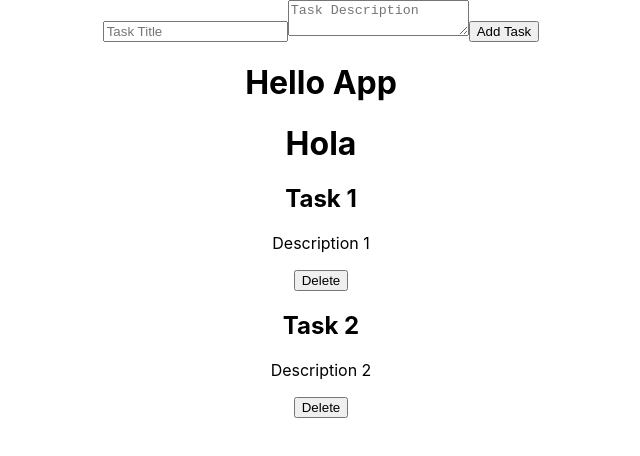
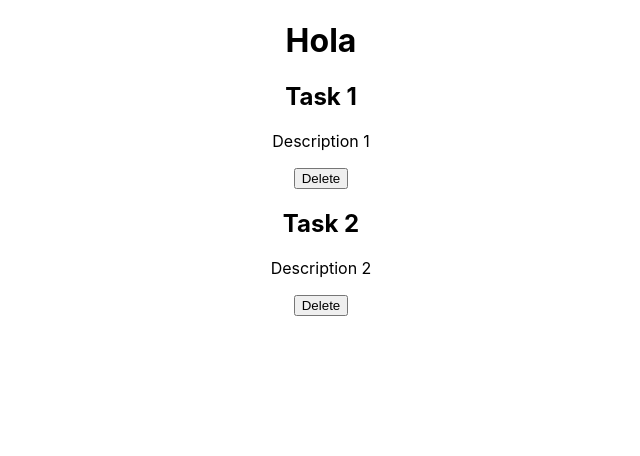
Before and after one commit to Serphp/React-Redux, a React (Create React App) app: page / in a window 1280 px wide. Shown: the top 456 px of the page, without its empty margins (319-959 px from the left). Built offline with nearby package versions, Linux system fonts and the light colour scheme.

Commit message:
Update App with react-dom-route and Update README

```diff
--- a/src/App.js
+++ b/src/App.js
@@ -1,15 +1,20 @@
-import { useDispatch, useSelector } from 'react-redux';
 import './App.css';
 import CommentSubmit from './components/CommentSubmit';
 import CommentList from './components/CommentList';
+import { BrowserRouter, Route, Routes } from 'react-router-dom';
 
 function App() {
 
   return (
     <div className="App">
-      <CommentSubmit />
-      <h1>Hello App</h1>
-      <CommentList />
+      <BrowserRouter>
+        <Routes>
+
+        <Route path="/" element={<CommentList />} />
+        <Route path="/create" element={<CommentSubmit />} />
+
+      </Routes>
+      </BrowserRouter>
     </div>
   );
 }
```
Also changed, not shown: 1 other file (tests, documents, lock files or other folders).
